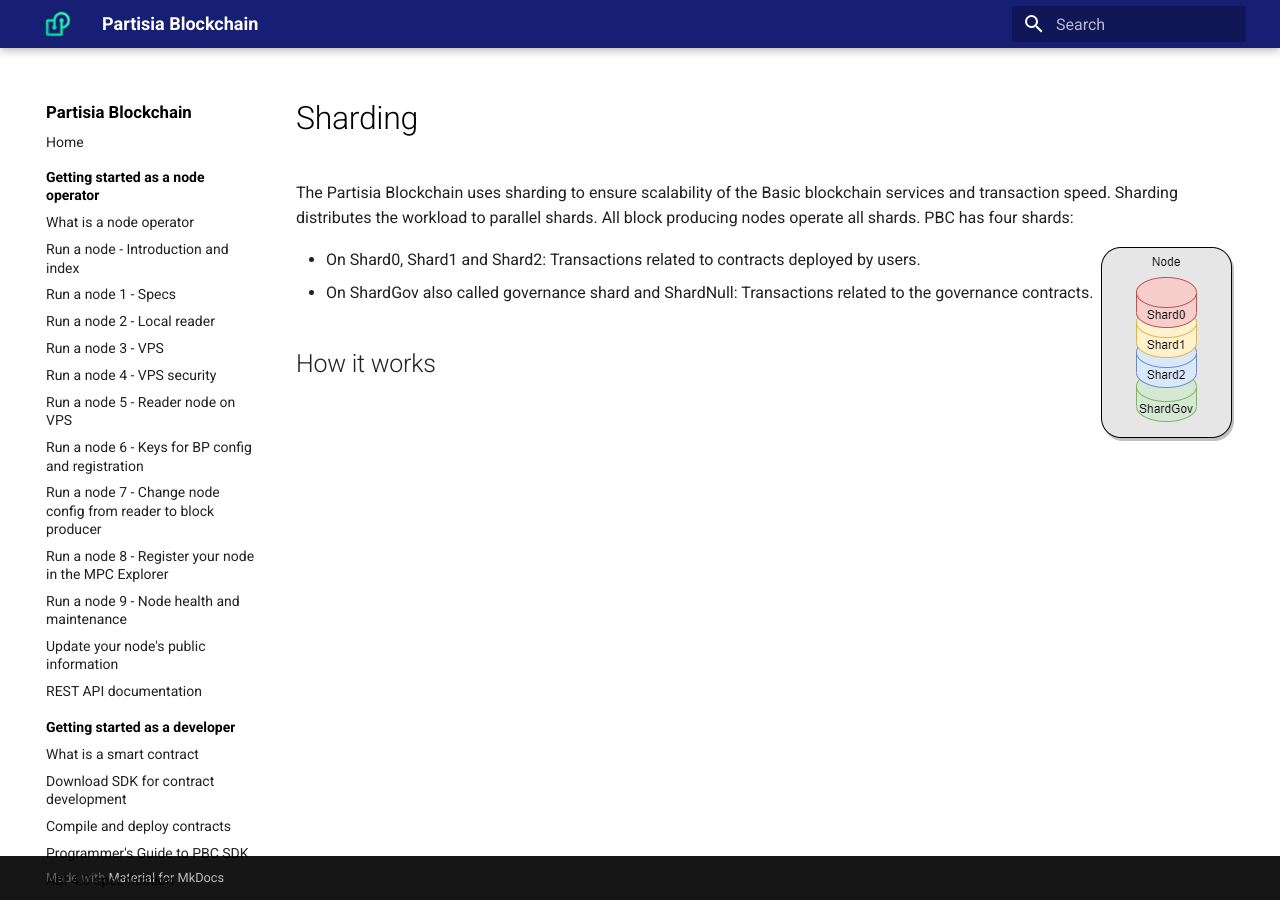
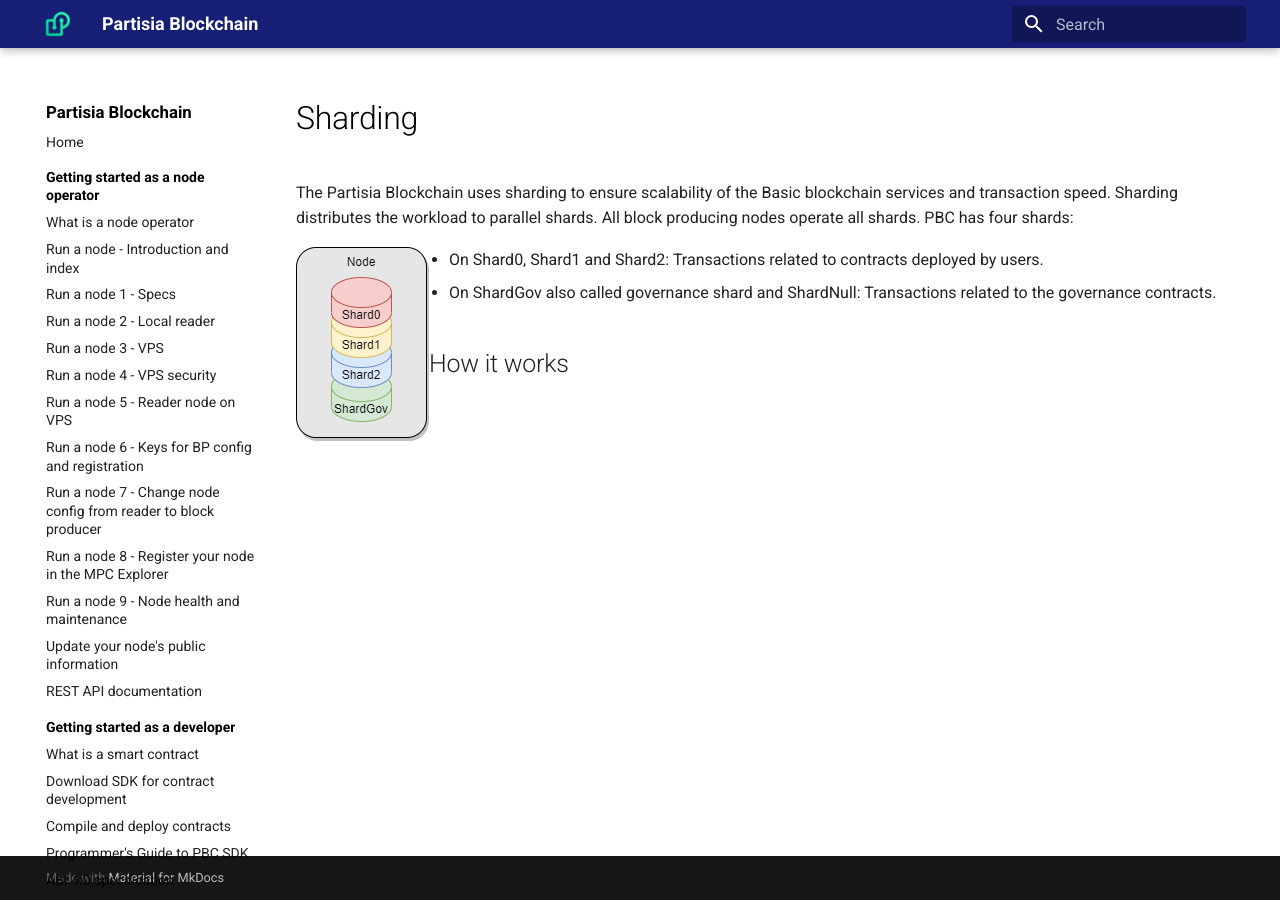
Before and after one commit to 0xSero/partisia-docs, an MkDocs documentation site: the page built from docs/shards.md, in a window 1280 px wide. Built offline with MkDocs 1.6.1 and Material for MkDocs 9.7.7, drawn with Linux system fonts in a browser that asks for light colours; a script that is not in the unit is left out.

Commit message:
img left adjustment

```diff
--- a/docs/shards.md
+++ b/docs/shards.md
@@ -4,7 +4,7 @@
 All block producing nodes operate all shards.
 PBC has four shards:
 
-<img style="float: right;" src="Sharding.png">
+<img style="float: left;" src="Sharding.png">
 
 - On Shard0, Shard1 and Shard2: Transactions related to contracts deployed by users.
 - On ShardGov also called governance shard and ShardNull: Transactions related to the governance contracts.
```
